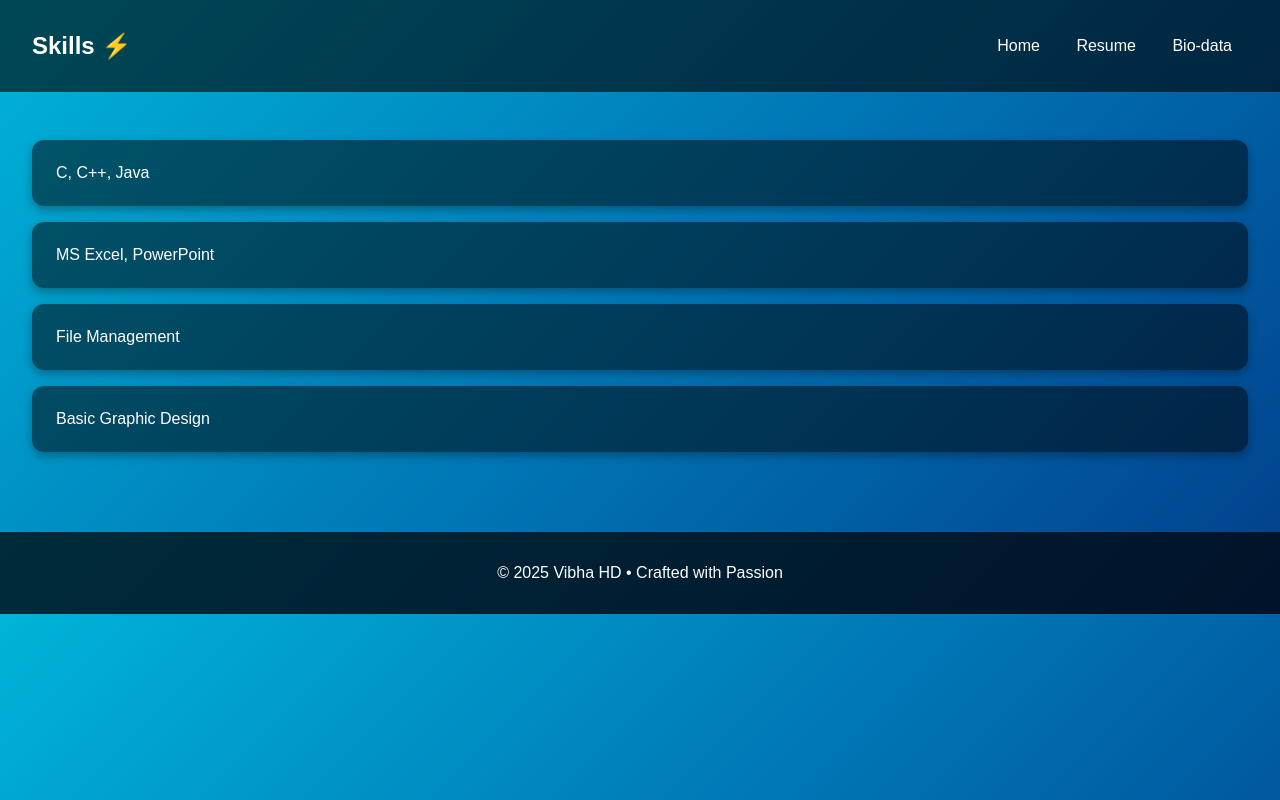
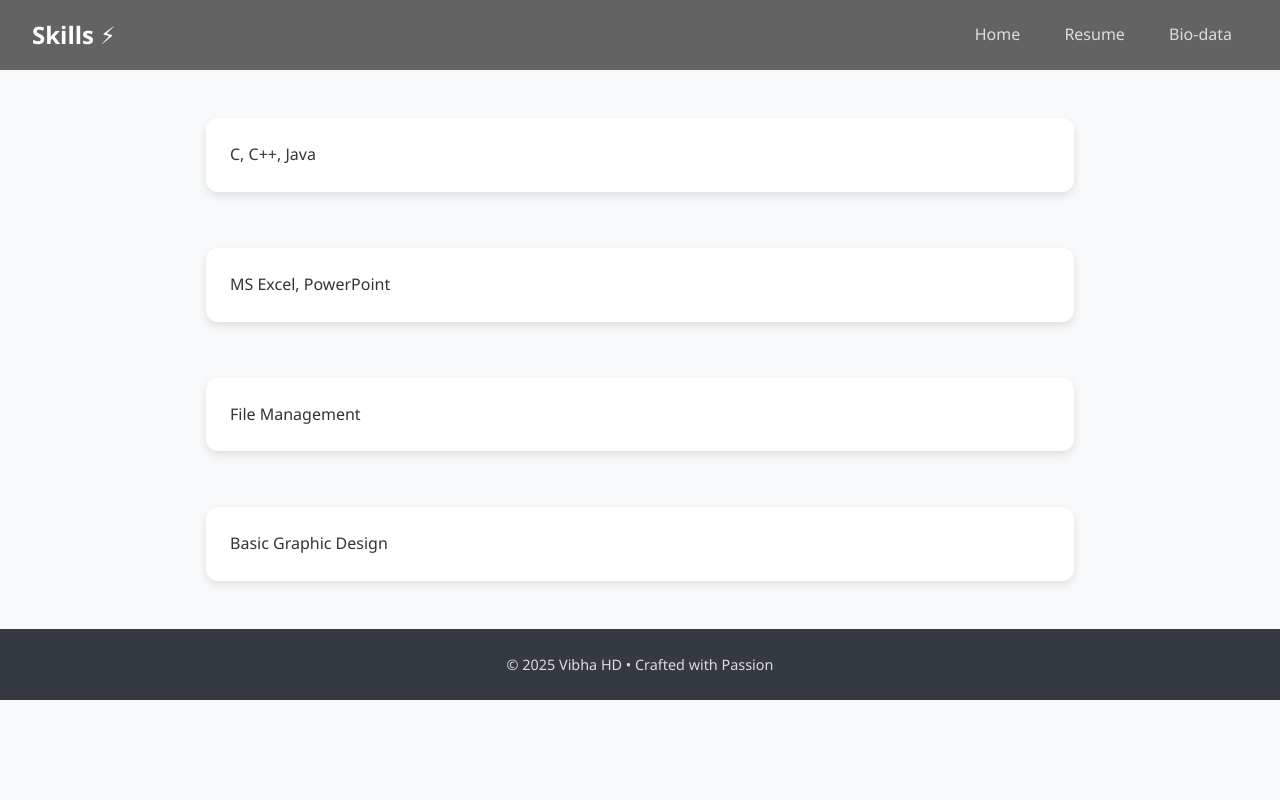
Before and after one commit to hdvibha/website, a plain HTML site: page skill.html in a window 1280 px wide. Drawn offline with Linux system fonts and the light colour scheme.

Commit message:
Update styles.css

```diff
--- a/styles.css
+++ b/styles.css
@@ -79,3 +79,84 @@ footer {
   max-width: 600px;
   line-height: 1.6;
 }
+/* General Reset */
+* {
+  margin: 0;
+  padding: 0;
+  box-sizing: border-box;
+  font-family: "Segoe UI", Tahoma, Geneva, Verdana, sans-serif;
+}
+
+body {
+  background: #f8f9fa;
+  color: #333;
+  line-height: 1.6;
+}
+
+/* Navbar */
+.navbar {
+  display: flex;
+  justify-content: space-between;
+  align-items: center;
+  background: #343a40;
+  padding: 1rem 2rem;
+  color: #fff;
+}
+
+.navbar .logo {
+  font-size: 1.5rem;
+  font-weight: bold;
+}
+
+.navbar nav a {
+  color: #ddd;
+  margin-left: 1.5rem;
+  text-decoration: none;
+  transition: color 0.3s;
+}
+
+.navbar nav a:hover,
+.navbar nav a.active {
+  color: #ffc107;
+}
+
+/* Container */
+.container {
+  max-width: 900px;
+  margin: 2rem auto;
+  padding: 0 1rem;
+  display: grid;
+  gap: 1.5rem;
+}
+
+/* Card */
+.card {
+  background: #fff;
+  padding: 1.5rem;
+  border-radius: 12px;
+  box-shadow: 0 4px 8px rgba(0,0,0,0.1);
+  transition: transform 0.25s ease, box-shadow 0.25s ease;
+  cursor: pointer;
+}
+
+/* Make links fill card */
+.card a {
+  display: block;
+  color: inherit;
+  text-decoration: none;
+}
+
+.card:hover {
+  transform: translateY(-5px) scale(1.02);
+  box-shadow: 0 8px 16px rgba(0,0,0,0.15);
+}
+
+/* Footer */
+footer {
+  text-align: center;
+  padding: 1.5rem;
+  background: #343a40;
+  color: #ddd;
+  margin-top: 2rem;
+  font-size: 0.9rem;
+}
```
